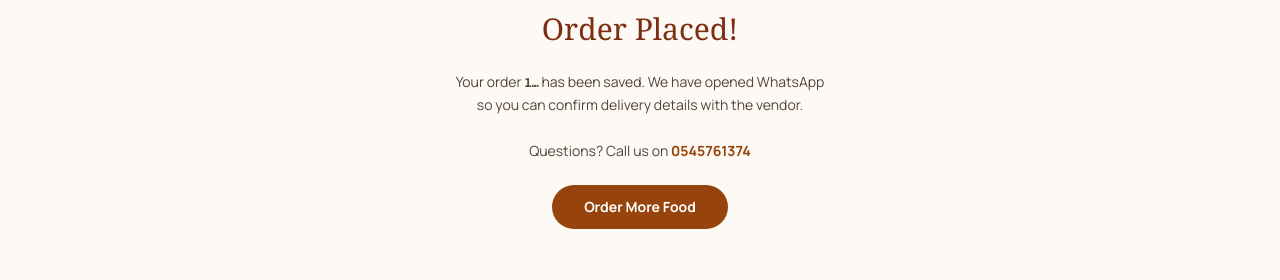
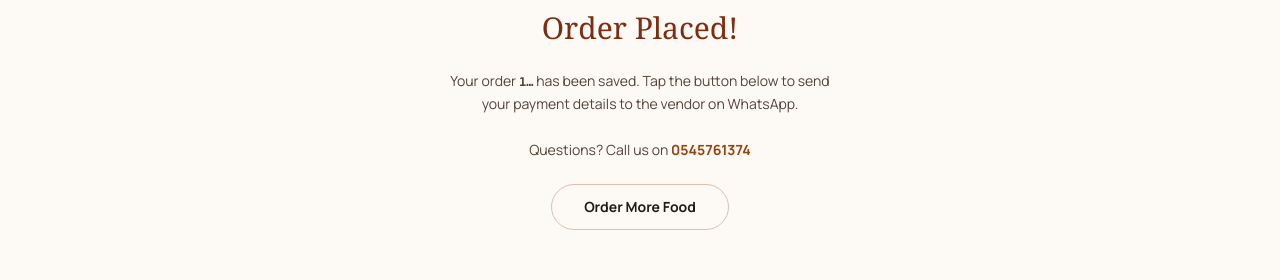
Before and after one commit to daakus/OdoAdwoaCatering, a Next.js app: page /order/confirmation/1 in a window 1280 px wide. Shown: the part 387-667 px from the top of the page. Built offline with nearby package versions, Linux system fonts and the light colour scheme; no server answers.

Commit message:
fix: WhatsApp redirect on order confirmation — avoid popup blocker

```diff
--- a/app/(marketing)/order/confirmation/[id]/page.tsx
+++ b/app/(marketing)/order/confirmation/[id]/page.tsx
@@ -1,22 +1,51 @@
+"use client";
+
 import Link from "next/link";
-import type { Metadata } from "next";
-
-export const metadata: Metadata = { title: "Order Confirmed — Odo Adwoa Catering" };
+import { useEffect, useRef } from "react";
+import { useSearchParams } from "next/navigation";
+import { MaterialIcon } from "@/components/home/material-icon";
 
 export default function OrderConfirmationPage({ params }: { params: { id: string } }) {
+  const search = useSearchParams();
+  const waUrl  = search.get("wa") ?? "";
+  const opened = useRef(false);
+
+  // Auto-open WhatsApp once on mount — works on mobile without popup blocker
+  useEffect(() => {
+    if (waUrl && !opened.current) {
+      opened.current = true;
+      window.location.href = waUrl; // redirects to WhatsApp app on mobile, web on desktop
+    }
+  }, [waUrl]);
+
   return (
     <div className="flex min-h-screen flex-col items-center justify-center gap-6 bg-stitch-surface px-6 text-center">
       <span className="text-6xl">🎉</span>
       <h1 className="font-display text-3xl text-orange-900">Order Placed!</h1>
       <p className="max-w-sm text-sm leading-relaxed text-stitch-on-surface-variant">
-        Your order <span className="font-mono text-xs font-bold">{params.id.slice(0, 8)}…</span> has been saved.
-        We have opened WhatsApp so you can confirm delivery details with the vendor.
+        Your order <span className="font-mono text-xs font-bold">{params.id.slice(0, 8)}…</span> has
+        been saved. Tap the button below to send your payment details to the vendor on WhatsApp.
       </p>
+
+      {waUrl && (
+        <a
+          href={waUrl}
+          className="flex items-center gap-3 rounded-full bg-[#25D366] px-8 py-4 text-sm font-bold text-white shadow-lg transition-opacity hover:opacity-90 active:scale-95"
+        >
+          <MaterialIcon name="chat" className="text-white" />
+          Confirm Order on WhatsApp
+        </a>
+      )}
+
       <p className="text-sm text-stitch-on-surface-variant">
         Questions? Call us on{" "}
         <a href="tel:+233545761374" className="font-bold text-stitch-primary">0545761374</a>
       </p>
-      <Link href="/menu" className="rounded-full bg-stitch-primary px-8 py-3 text-sm font-bold text-stitch-on-primary">
+
+      <Link
+        href="/menu"
+        className="rounded-full border border-stitch-outline-variant px-8 py-3 text-sm font-bold text-stitch-on-surface transition-colors hover:bg-stitch-surface-container-low"
+      >
         Order More Food
       </Link>
     </div>
--- a/components/orders/order-checkout-view.tsx
+++ b/components/orders/order-checkout-view.tsx
@@ -103,11 +103,11 @@ export function OrderCheckoutView() {
       });
       clearCart();
       if (res.newAccountCreated) setEmailSent(true);
-      toast.success("Order placed! Opening WhatsApp to confirm with vendor…");
-      setTimeout(() => {
-        window.open(waUrl, "_blank");
-        router.push(`/order/confirmation/${res.orderId}`);
-      }, 800);
+      toast.success("Order placed!");
+      // Pass WhatsApp URL to confirmation page — opening it there avoids popup blockers
+      router.push(
+        `/order/confirmation/${res.orderId}?wa=${encodeURIComponent(waUrl)}`
+      );
     }
   };
 
```
